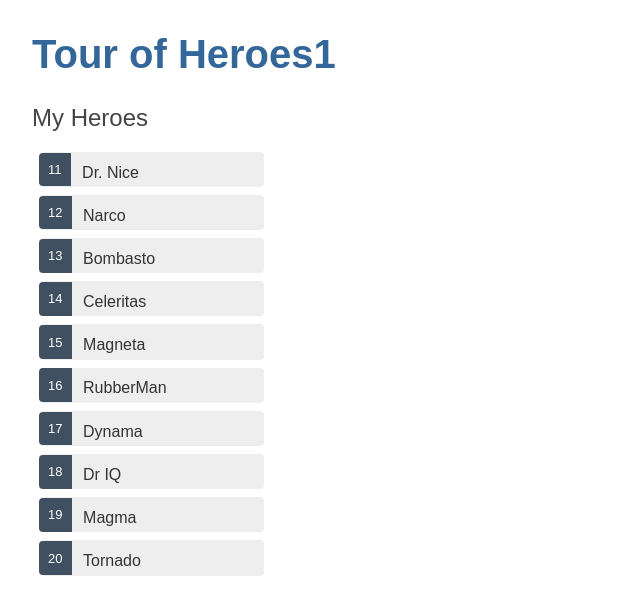
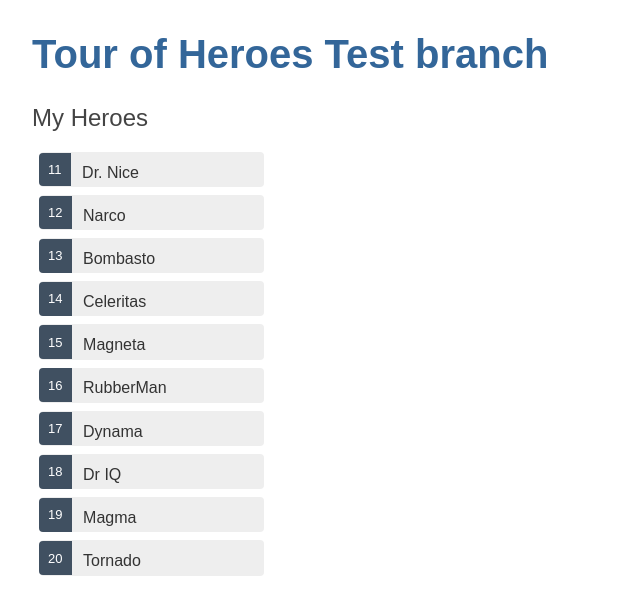
Before and after one commit to irinakozachenko/Heroes, an Angular app: page / in a window 1280 px wide. Shown: the top 614 px of the page, without its empty margins (0-640 px from the left). Built offline with nearby package versions, Linux system fonts and the light colour scheme.

Commit message:
test branch

```diff
--- a/src/app/app.component.html
+++ b/src/app/app.component.html
@@ -1,2 +1,2 @@
-<h1>{{title}}1</h1>
+<h1>{{title}} Test branch</h1>
 <app-heroes></app-heroes>
```
